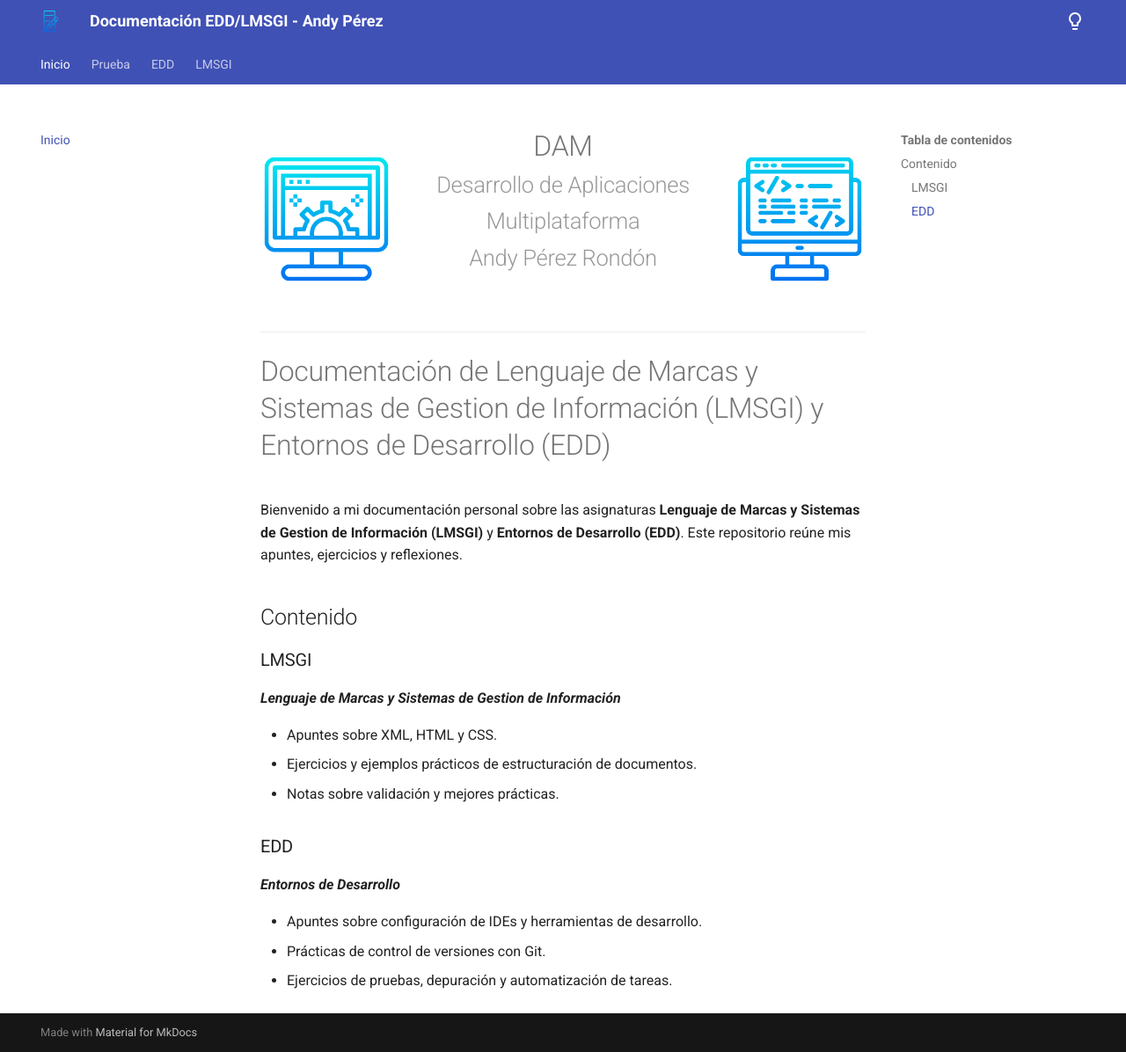
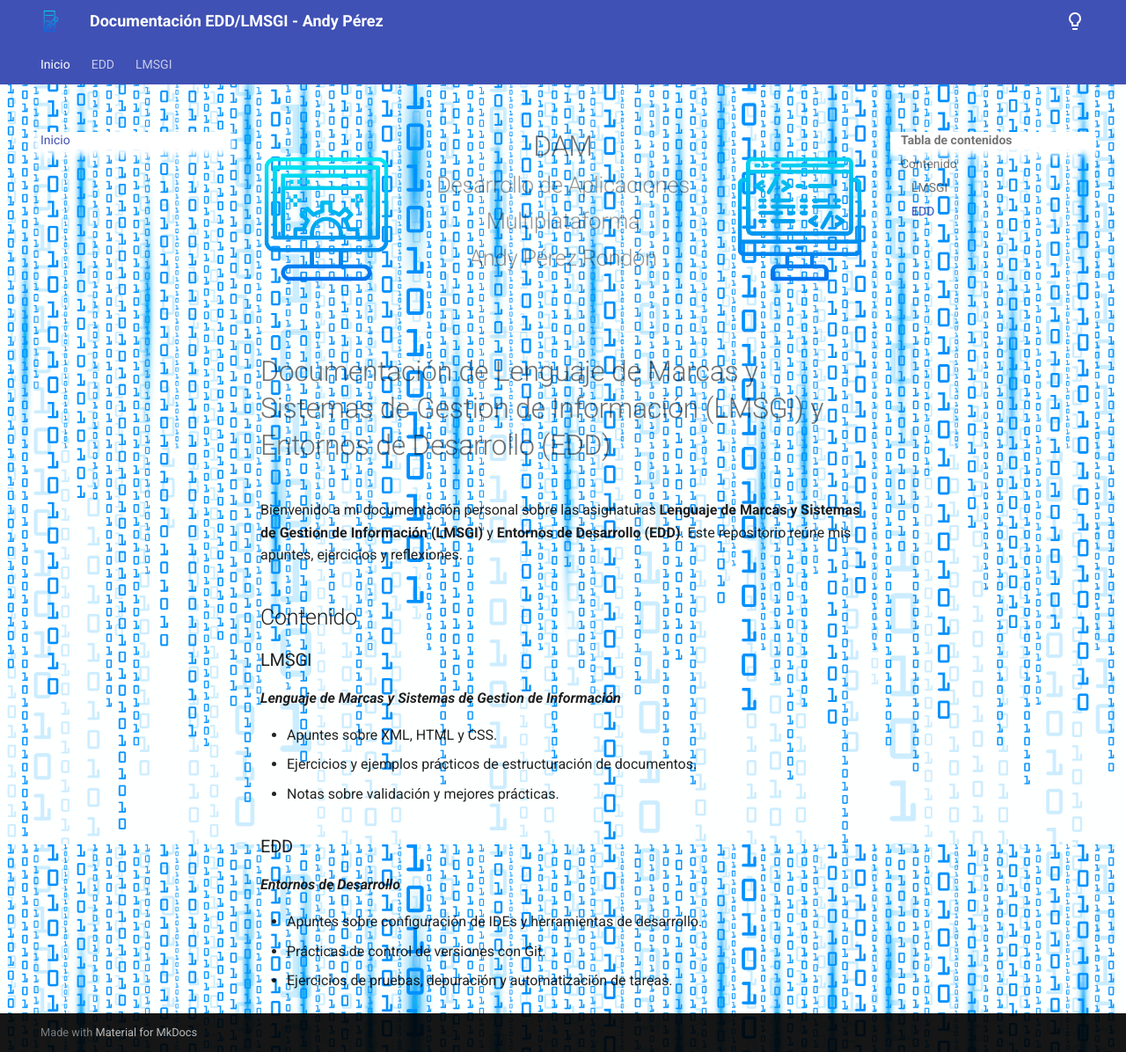
Before and after one commit to andypr97vlc/EDD_LMI, an MkDocs documentation site: the page built from docs/index.md, in a window 1280 px wide and 1196 px high. Shown: the whole window at 88% size. Built offline with MkDocs 1.6.1 and Material for MkDocs 9.7.7, drawn with Linux system fonts in a browser that asks for light colours.

Commit message:
Prueba para fondo de página 2

```diff
--- a/mkdocs.yml
+++ b/mkdocs.yml
@@ -40,11 +40,10 @@ markdown_extensions:
   - pymdownx.details
 
 extra_css:
-  - 'extra.css'
+  - extra.css
 
 nav:
   - Inicio: index.md
-  - Prueba: prueba.md
 
   - EDD:
     - Apuntes:
--- a/overrides/extra.css
+++ b/overrides/extra.css
@@ -1,3 +1,6 @@
 body {
-    background-image: url('/tareas_LMI_EDD/docs/recursos/fondo.png');
+    background-image: url('https://raw.githubusercontent.com/andypr97vlc/EDD_LMI/refs/heads/master/docs/recursos/fondo.png');
+    background-size: cover;
+    background-position: center;
+    background-attachment: fixed;
 }
```
